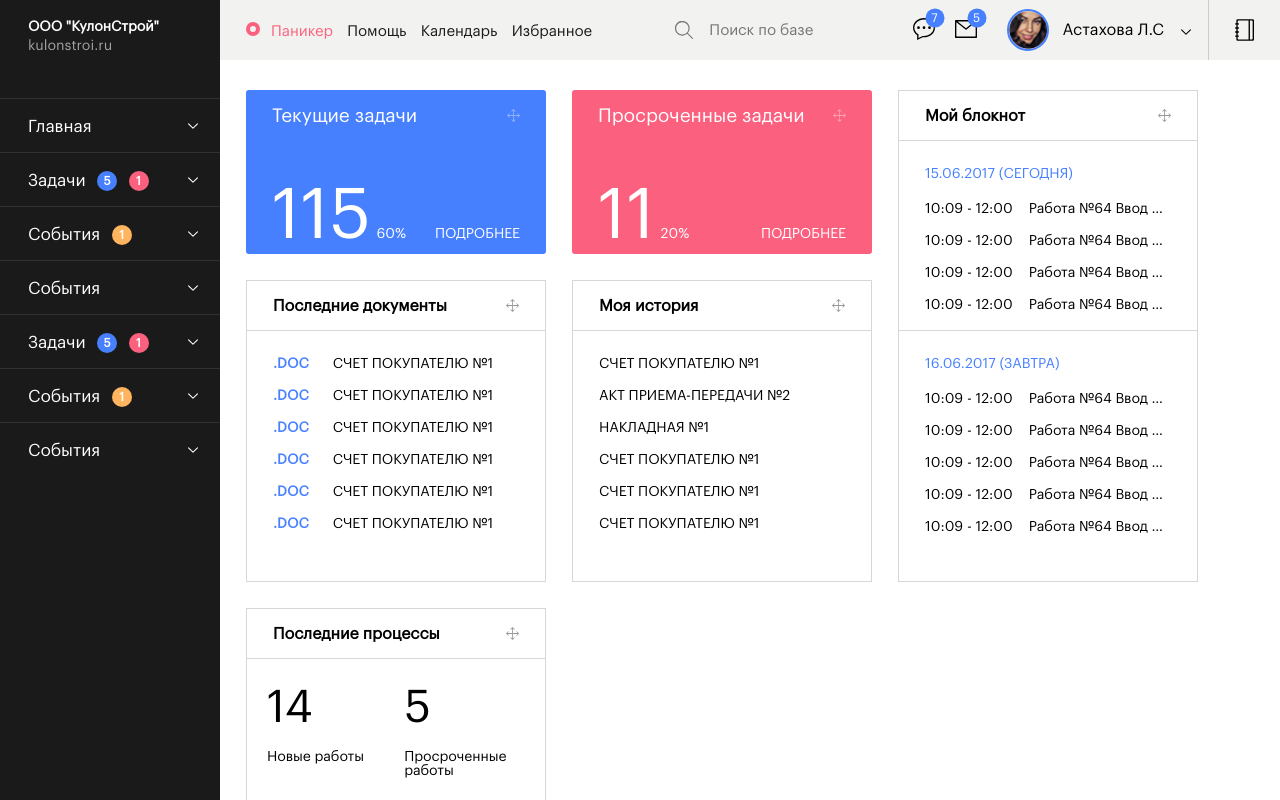
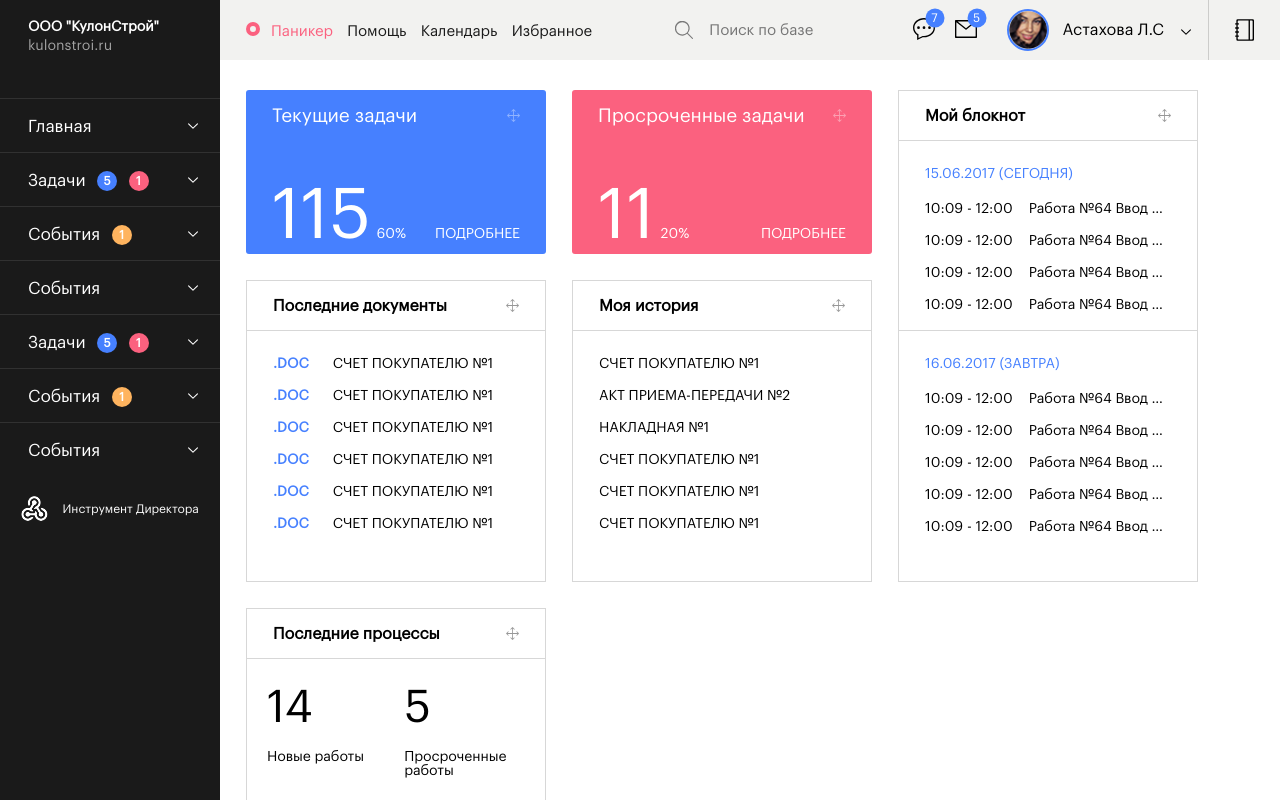
Before and after one commit to ArturKhayrullin/iDirector, a plain HTML site: page index.html in a window 1280 px wide. Shown: the top 800 px of the page. Drawn offline with Linux system fonts and the light colour scheme.

Commit message:
-fonts -fixed menu -logo

```diff
--- a/css/style.css
+++ b/css/style.css
@@ -1,11 +1,11 @@
 @font-face {
 	font-family: 'Graphik LCG Regular';
-	src: url(../fonts/GraphikLCG/GraphikLCG-Regular.otf);
+	src: url(../fonts/GraphikLCG/GraphikLCG-Regular.woff);
 }
 
 @font-face {
 	font-family: 'Graphik LCG Medium';
-	src: url(../fonts/GraphikLCG/GraphikLCG-Medium.otf);
+	src: url(../fonts/GraphikLCG/GraphikLCG-Medium.woff);
 }
 
 * {
@@ -542,6 +542,25 @@
 .tabs span:hover {
 	cursor:pointer;
 }
+
+
+.menu .fixed-wrapper {
+	min-width:inherit;
+	position:fixed;
+}
+
+.branding {
+	text-align:center;
+}
+
+.branding * {
+	vertical-align:middle;
+	font-size:12px;
+}
+
+.branding img {
+	margin-right:10px;
+}
 @media all and (max-width:1366px) {
 	.dashboard .dashboard-block {
 		width:320px;
@@ -710,4 +729,8 @@
 	.main-container .menu .mobile-controls .user {
 		display:block;
 	}
+
+	.menu .fixed-wrapper {
+		position:relative;
+	}
 }
--- a/index.html
+++ b/index.html
@@ -14,7 +14,7 @@
 <body>
 	<div class="main-container">
 		<div class="menu">
-
+		<div class="fixed-wrapper">
 			<div class="mobile-controls mobile-only">
 				<div class="menu-close">
 					<img src="./img/cross-close.png"/>
@@ -206,7 +206,11 @@
 				</div>
 			</div>
 
-
+			<div class="branding">
+				<img src="./img/logo.png">
+				<span>Инструмент Директора</span>
+			</div>
+		</div>
 		</div>
 		<div class="board">
 			<div class="top-menu">
```
Also changed, not shown: fonts/GraphikLCG/GraphikLCG-Medium.woff (added), fonts/GraphikLCG/GraphikLCG-Regular.woff (added), img/logo.png (added).
